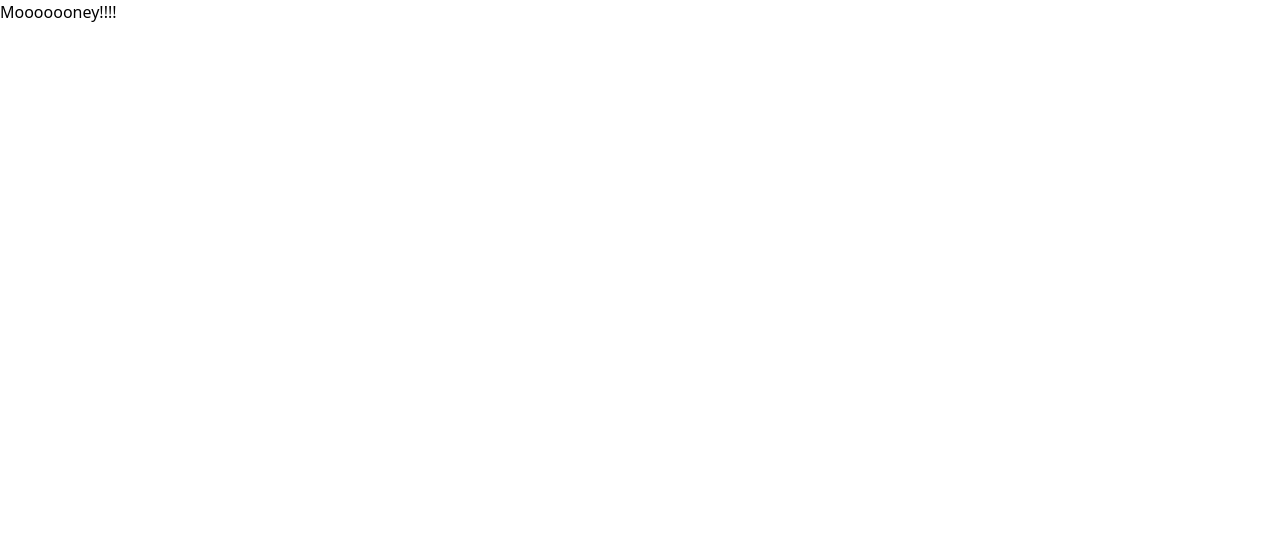
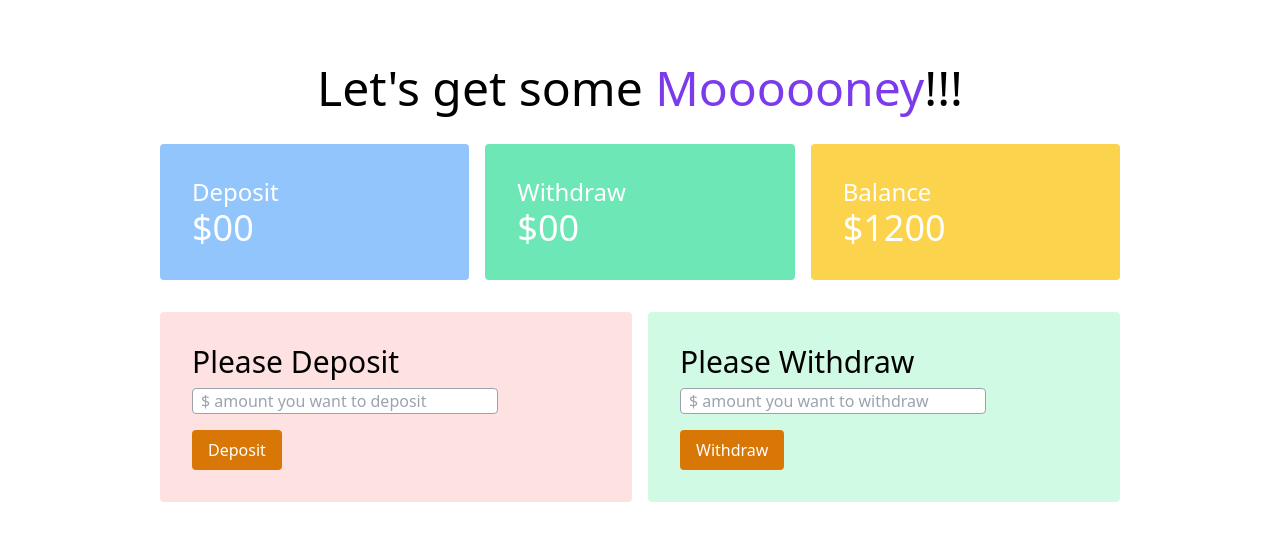
Before and after one commit to Hasan201601/baap-er-bank, a plain HTML site: page banking.html in a window 1280 px wide. Drawn offline with nearby package versions, Linux system fonts and the light colour scheme.

Commit message:
deposit done

```diff
--- a/banking.html
+++ b/banking.html
@@ -5,12 +5,59 @@
     <meta charset="UTF-8">
     <meta http-equiv="X-UA-Compatible" content="IE=edge">
     <meta name="viewport" content="width=device-width, initial-scale=1.0">
-    <title>Document</title>
+    <title>Banking</title>
     <link href="https://unpkg.com/tailwindcss@^2/dist/tailwind.min.css" rel="stylesheet">
 </head>
 
 <body>
-    <h1>Mooooooney!!!!</h1>
+    <header>
+        <h1 class="text-5xl text-center mt-16">Let's get some <span
+                class="text-semibold text-purple-600">Moooooney</span>!!!
+        </h1>
+    </header>
+    <main class="w-3/4 mx-auto">
+        <!-- balance and transaction -->
+        <section class="mt-8">
+            <div class="grid grid-cols-3 gap-4 text-white">
+                <div class="bg-blue-300 p-8 rounded">
+                    <h3 class="text-2xl">Deposit</h3>
+                    <h4 class="text-4xl">$<span id="deposit-amount">00</span></h4>
+                </div>
+                <div class="bg-green-300 p-8 rounded">
+                    <h3 class="text-2xl">Withdraw</h3>
+                    <h4 class="text-4xl">$<span id="withdraw-amount">00</span></h4>
+                </div>
+                <div class="bg-yellow-300 p-8 rounded">
+                    <h3 class="text-2xl">Balance</h3>
+                    <h4 class="text-4xl">$<span id="balance-amount">1200</span></h4>
+                </div>
+            </div>
+        </section>
+        <!-- Deposit and Withdraw -->
+        <section class="mt-8">
+            <div class="grid grid-cols-2 gap-4">
+                <div class="bg-red-100 p-8 rounded">
+                    <h3 class="text-3xl mb-2">Please Deposit</h3>
+                    <div>
+                        <input class="border block border-gray-400 rounded w-3/4 mb-4 px-2" type="text"
+                            id="deposit-input" placeholder="$ amount you want to deposit">
+                        <button id="deposit-button"
+                            class="bg-yellow-600 rounded px-4 py-2 text-white font-medium">Deposit</button>
+                    </div>
+                </div>
+                <div class="bg-green-100 p-8 rounded">
+                    <h3 class="text-3xl mb-2">Please Withdraw</h3>
+                    <div>
+                        <input class="border block border-gray-400 rounded w-3/4 mb-4 px-2" type="text"
+                            id="withdraw-input" placeholder="$ amount you want to withdraw">
+                        <button id="withdraw-button"
+                            class="bg-yellow-600 rounded px-4 py-2 text-white font-medium">Withdraw</button>
+                    </div>
+                </div>
+            </div>
+        </section>
+    </main>
+    <script src="js/banking.js"></script>
 </body>
 
 </html>
--- a/js/banking.js
+++ b/js/banking.js
@@ -0,0 +1,28 @@
+// handle deposit button event
+document.getElementById('deposit-button').addEventListener('click', function () {
+    // get the amount deposited
+    const depositInput = document.getElementById('deposit-input');
+    const depositAmountText = depositInput.value;
+    const depositAmount = parseFloat(depositAmountText);
+
+    // get the total deposit amount
+    const depositTotal = document.getElementById('deposit-amount');
+    const previousDepositAmountText = depositTotal.innerText;
+    const previousDepositAmount = parseFloat(previousDepositAmountText);
+
+    // pass the deposited amount to deposit
+    const newDepositTotal = previousDepositAmount + depositAmount;
+    depositTotal.innerText = newDepositTotal;
+
+    //update account balance
+    const balanceTotal = document.getElementById('balance-amount');
+    const balanceTotalText = balanceTotal.innerText;
+    const previousBalanceTotal = parseFloat(balanceTotalText);
+
+    const newBalanceTotal = previousBalanceTotal + newDepositTotal;
+    balanceTotal.innerText = newBalanceTotal;
+
+    // clear the deposit input field
+    depositInput.value = '';
+
+})
--- a/js/login.js
+++ b/js/login.js
@@ -7,6 +7,7 @@ document.getElementById('login-submit').addEventListener('click', function () {
     const passwordField = document.getElementById('user-password');
     const password = passwordField.value;
 
+    //check email & password
     if (userEmail == 'sontan@baap.com' && password == 'secret') {
         window.location.href = 'banking.html'
     }
```
Also changed, not shown: index.html (+1 -1 lines).
